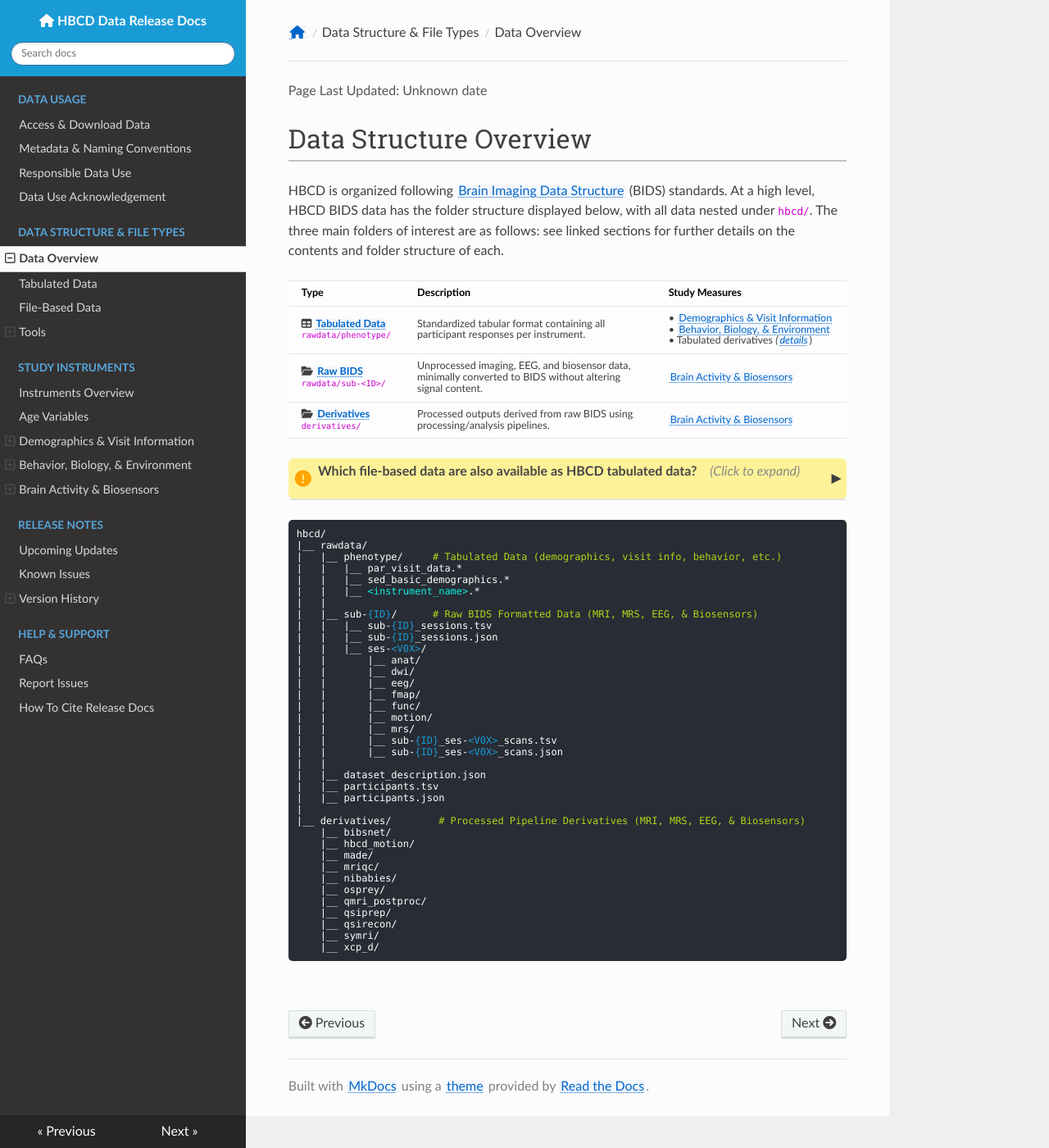
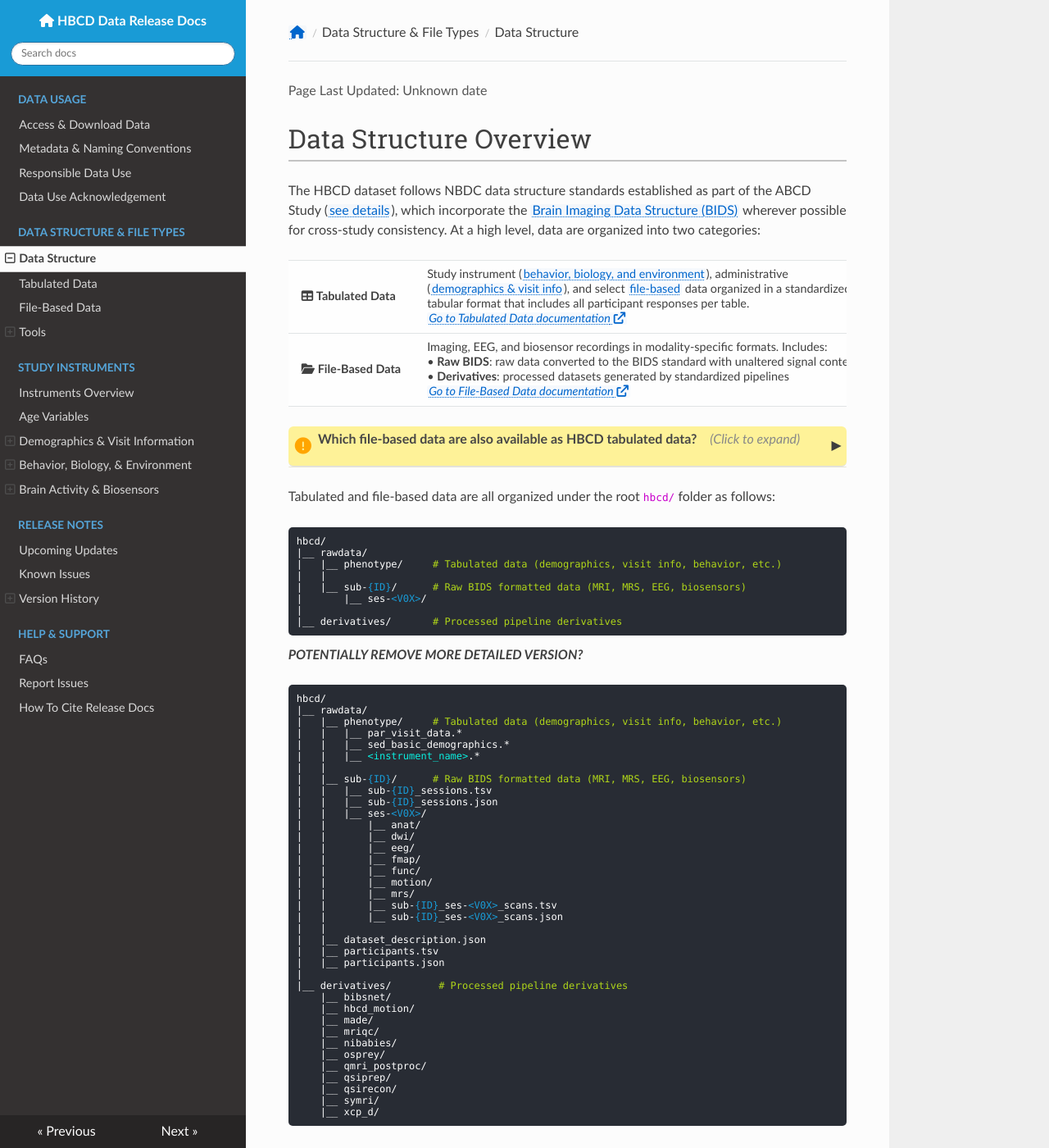
Before and after one commit to nbdc-datahub/hbcd-docs, an MkDocs documentation site: the page built from docs/datacuration/overview.md, in a window 1280 px wide and 1400 px high. Shown: the whole window at 82% size. Built offline with MkDocs 1.6.1, drawn with Linux system fonts in a browser that asks for light colours; nearby versions of some CDN libraries.

Commit message:
improve data structure documentation

```diff
--- a/docs/datacuration/overview.md
+++ b/docs/datacuration/overview.md
@@ -1,35 +1,26 @@
 
 # Data Structure Overview
 
-HBCD is organized following [Brain Imaging Data Structure](https://bids-specification.readthedocs.io/en/stable/) (BIDS) standards. At a high level, HBCD BIDS data has the folder structure displayed below, with all data nested under `hbcd/`. The three main folders of interest are as follows: see linked sections for further details on the contents and folder structure of each.
+The HBCD dataset follows NBDC data structure standards established as part of the ABCD Study (<a href="https://docs.abcdstudy.org/latest/documentation/curation/structure.html">see details</a>), which incorporate the [Brain Imaging Data Structure (BIDS)](https://bids-specification.readthedocs.io/en/stable/) wherever possible for cross-study consistency. At a high level, data are organized into two categories:
 
-<table class="compact-table-no-vertical-lines" style="width: 100%; border-collapse: collapse; table-layout: fixed; font-size: 14px;">
-  <thead>
-    <tr>
-      <th>Type</th>
-      <th>Description</th>
-      <th>Study Measures</th>
-    </tr>
-  </thead>
+
+<table class="table-no-vertical-lines" style="width: 100%; border-collapse: collapse; table-layout: fixed; font-size: 16px;">
   <tbody>
     <tr>
-      <td><i class="fa-solid fa-table"></i> <a href="../phenotypes" target="_blank"><strong>Tabulated Data</strong></a><br><code>rawdata/phenotype/</code></td>
-      <td style="word-wrap: break-word; white-space: normal;">Standardized tabular format containing all participant responses per instrument.</td>
-      <td>
-        • <a href="../../instruments/#demographics-visit-information" target="_blank">Demographics & Visit Information</a><br>
-        • <a href="../../instruments/#behavior-biology-environment" target="_blank">Behavior, Biology, & Environment</a><br>
-        • Tabulated derivatives <i>(<a href="#warning">details</a></i>)
-      </td>
+      <td><i class="fa-solid fa-table"></i> <strong>Tabulated Data</strong></td>
+      <td style="word-wrap: break-word; white-space: normal;">
+        Study instrument (<a href="../../instruments/#behavior-biology-environment" target="_blank">behavior, biology, and environment</a>), administrative (<a href="../../instruments/#demographics-visit-information" target="_blank">demographics & visit info</a>), and select <a href="#warning" target="_blank">file-based</a> data organized in a standardized tabular format that includes all participant responses per table.<br>
+<a href="../phenotypes" target="_blank"><i>Go to Tabulated Data documentation</i> <i class="fa-solid fa-arrow-up-right-from-square"></i></a>
+</td>
     </tr>
     <tr>
-      <td><i class="fa-solid fa-folder-open"></i> <a href="../file-based-data/#raw-bids" target="_blank"><strong>Raw BIDS</strong></a><br><code>rawdata/sub-&lt;ID&gt;/</code></td>
-      <td style="word-wrap: break-word; white-space: normal;">Unprocessed imaging, EEG, and biosensor data, minimally converted to BIDS without altering signal content.</td>
-      <td><a href="../../instruments/#brain-activity-biosensors">Brain Activity & Biosensors</a></td>
-    </tr>
-    <tr>
-      <td><i class="fa-solid fa-folder-open"></i> <a href="../file-based-data/#processed-derivatives" target="_blank"><strong>Derivatives</strong></a><br><code>derivatives/</code></td>
-      <td style="word-wrap: break-word; white-space: normal;">Processed outputs derived from raw BIDS using processing/analysis pipelines.</td>
-      <td><a href="../../instruments/#brain-activity-biosensors">Brain Activity & Biosensors</a></td>
+    <td><i class="fa-solid fa-folder-open"></i> <strong>File-Based Data</strong></td>
+    <td>
+    Imaging, EEG, and biosensor recordings in modality-specific formats. Includes:<br>
+ • <strong>Raw BIDS</strong>: raw data converted to the BIDS standard with unaltered signal content<br>
+ • <strong>Derivatives</strong>: processed datasets generated by standardized pipelines<br>
+<a href="../file-based-data" target="_blank"><i>Go to File-Based Data documentation</i> <i class="fa-solid fa-arrow-up-right-from-square"></i></a>
+    </td>
     </tr>
   </tbody>
 </table>
@@ -56,15 +47,32 @@ HBCD is organized following [Brain Imaging Data Structure](https://bids-specific
 </div>
 </p>
 
+Tabulated and file-based data are all organized under the root `hbcd/` folder as follows:
+
 <pre class="folder-tree">
 hbcd/
 |__ rawdata/
-|   |__ phenotype/     <span class="hashtag"># Tabulated Data (demographics, visit info, behavior, etc.)</span>
+|   |__ phenotype/     <span class="hashtag"># Tabulated data (demographics, visit info, behavior, etc.)</span>
+|   |
+|   |__ sub-<span class="label">{ID}</span>/      <span class="hashtag"># Raw BIDS formatted data (MRI, MRS, EEG, biosensors)</span>
+|       |__ ses-<span class="label">&lt;V0X&gt;</span>/
+|
+|__ derivatives/       <span class="hashtag"># Processed pipeline derivatives</span>
+</pre>
+
+
+
+***POTENTIALLY REMOVE MORE DETAILED VERSION?***
+
+<pre class="folder-tree">
+hbcd/
+|__ rawdata/
+|   |__ phenotype/     <span class="hashtag"># Tabulated data (demographics, visit info, behavior, etc.)</span>
 |   |   |__ par_visit_data.*
 |   |   |__ sed_basic_demographics.*
 |   |   |__ <span class="placeholder">&lt;instrument_name&gt;</span>.*
 |   |
-|   |__ sub-<span class="label">{ID}</span>/      <span class="hashtag"># Raw BIDS Formatted Data (MRI, MRS, EEG, & Biosensors)</span>
+|   |__ sub-<span class="label">{ID}</span>/      <span class="hashtag"># Raw BIDS formatted data (MRI, MRS, EEG, biosensors)</span>
 |   |   |__ sub-<span class="label">{ID}</span>_sessions.tsv
 |   |   |__ sub-<span class="label">{ID}</span>_sessions.json
 |   |   |__ ses-<span class="label">&lt;V0X&gt;</span>/
@@ -82,7 +90,7 @@ hbcd/
 |   |__ participants.tsv
 |   |__ participants.json
 |
-|__ derivatives/        <span class="hashtag"># Processed Pipeline Derivatives (MRI, MRS, EEG, & Biosensors)</span>
+|__ derivatives/        <span class="hashtag"># Processed pipeline derivatives</span>
     |__ bibsnet/
     |__ hbcd_motion/
     |__ made/
--- a/mkdocs.yml
+++ b/mkdocs.yml
@@ -64,7 +64,7 @@ nav:
     - Responsible Data Use: access/resp_data_use.md
     - Data Use Acknowledgement: access/dua.md
   - Data Structure & File Types:
-    - Data Overview: datacuration/overview.md
+    - Data Structure: datacuration/overview.md
     - Tabulated Data: datacuration/phenotypes.md
     - File-Based Data: datacuration/file-based-data.md
     - Tools:
```
Also changed, not shown: docs/datacuration/phenotypes.md (+9 -8 lines), docs/instruments/eeg/index.md (+1 -2 lines).
